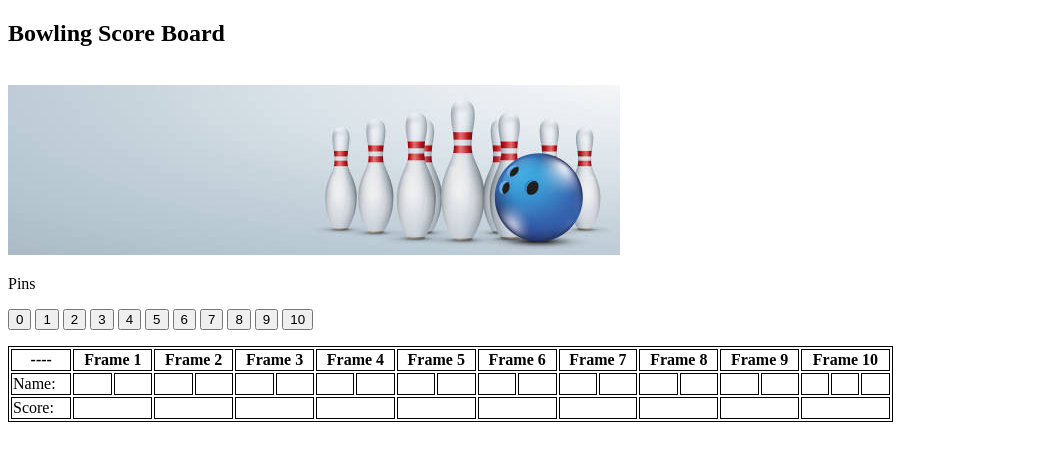
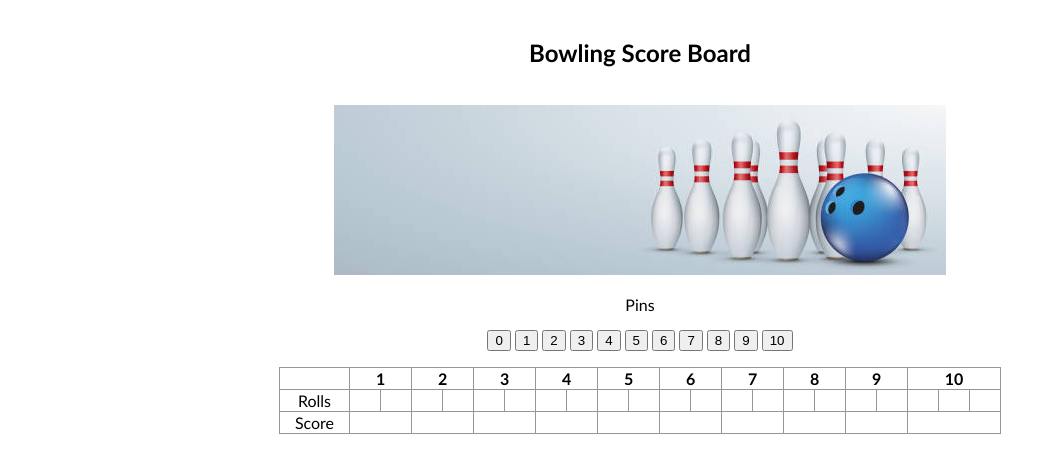
Before and after one commit to GarethWoodman/GarethWoodman.github.io, a website: page bowling-challenge/index.html in a window 1280 px wide. Shown: the whole page, without its empty margins (0-1056 px from the left). Drawn offline with nearby package versions, Linux system fonts and the light colour scheme.

Commit message:
Positioned elements in the center of screen and restyled table

```diff
--- a/bowling-challenge/index.html
+++ b/bowling-challenge/index.html
@@ -5,6 +5,7 @@
     <link rel="stylesheet" type="text/css" href="./public/style.css">
   </head>
   <body>
+    <div id="content">
     <section>
       <h1 id="Bowling">Bowling Score Board</h1>
       <br>
@@ -28,20 +29,20 @@
     <section>
       <table style="width:70%">
         <tr>
-          <th>----</th>
-          <th colspan="2" colspan="2">Frame 1</th>
-          <th colspan="2">Frame 2</th>
-          <th colspan="2">Frame 3</th>
-          <th colspan="2">Frame 4</th>
-          <th colspan="2">Frame 5</th>
-          <th colspan="2">Frame 6</th>
-          <th colspan="2">Frame 7</th>
-          <th colspan="2">Frame 8</th>
-          <th colspan="2">Frame 9</th>
-          <th colspan="3">Frame 10</th>
+          <th></th>
+          <th colspan="2">1</th>
+          <th colspan="2">2</th>
+          <th colspan="2">3</th>
+          <th colspan="2">4</th>
+          <th colspan="2">5</th>
+          <th colspan="2">6</th>
+          <th colspan="2">7</th>
+          <th colspan="2">8</th>
+          <th colspan="2">9</th>
+          <th colspan="3">10</th>
         </tr>
         <tr>
-          <td>Name: </td>
+          <td>Rolls </td>
           <th><span id="frame-0-first-roll"></span></th>
           <th><span id="frame-0-second-roll"></span></th>
 
@@ -75,7 +76,7 @@
         </tr>
 
         <tr>
-          <td>Score: </td>
+          <td>Score </td>
           <th colspan="2"> <span id="frame-0-score"></span></th>
           <th colspan="2"><span id="frame-1-score"></span></th>
           <th colspan="2"><span id="frame-2-score"></span></th>
@@ -89,6 +90,7 @@
         </tr>
       </table>
     </section>
+    </div>
 
     <script src="src/ScoreBoard.js"></script>
     <script src="src/Frame.js"></script>
--- a/bowling-challenge/public/style.css
+++ b/bowling-challenge/public/style.css
@@ -1,3 +1,26 @@
-table, th, td {
-  border: 1px solid black;
+table, td, th {
+  border: 1px solid #969696;
+  text-align: center;
 }
+
+table {
+  border-collapse: collapse;
+  margin: 0 auto;
+}
+
+th, td {
+  padding-left: 15px;
+  padding-right: 15px;
+}
+
+h1, p, th, td {
+  font-family: 'H', 'Trebuchet MS', 'Helvetica'
+}
+
+#content {
+  width: 70%;
+  padding: 10px;
+  text-align: center;
+  margin: 0 auto;
+  margin: 0 auto;
+}
```
